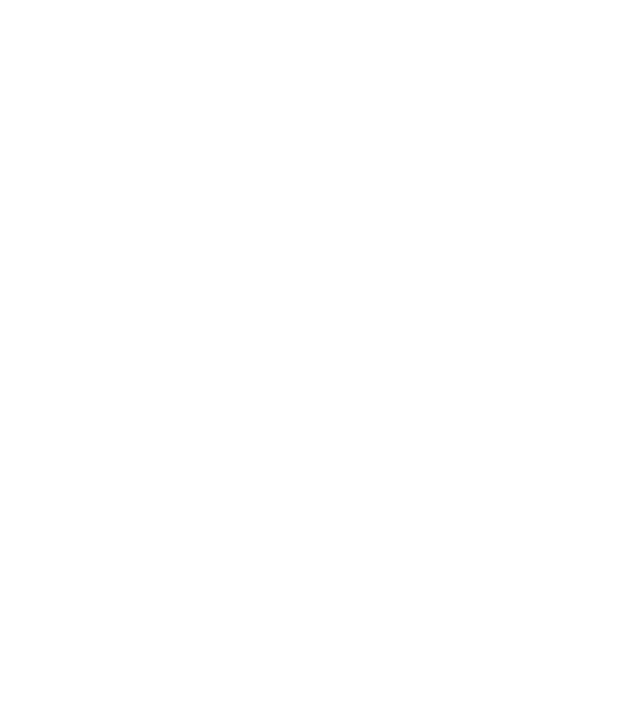
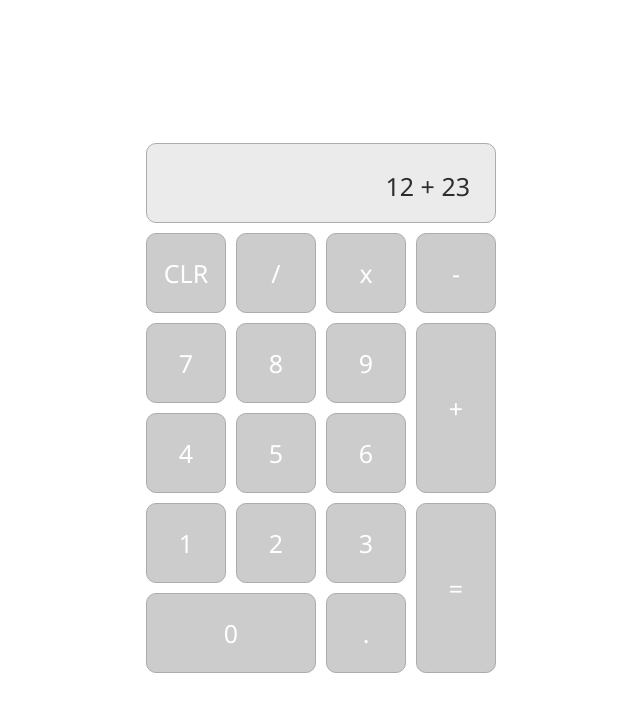
Before and after one commit to josephrmartinez/calculator, a plain HTML site: page index.html in a window 1280 px wide. Shown: the whole page, without its empty margins (319-959 px from the left). Drawn offline with Linux system fonts and the light colour scheme.

Commit message:
Update design with screen and keys

```diff
--- a/index.html
+++ b/index.html
@@ -8,6 +8,83 @@
     <title>Calculator</title>
 </head>
 <body>
+    <div class="container">
+        <div class="screen">12 + 23</div>
+        <div data-key="12" class="key CLR">CLR</div>
+        <div data-key="111" class="key divide">/</div>
+        <div data-key="106" class="key multiply">x</div>
+        <div data-key="109" class="key minus">-</div>
+        <div data-key="55" class="key seven">7</div>
+        <div data-key="56" class="key eight">8</div>
+        <div data-key="57" class="key nine">9</div>
+        <div data-key="107" class="key plus">+</div>
+        <div data-key="52" class="key four">4</div>
+        <div data-key="53" class="key five">5</div>
+        <div data-key="54" class="key six">6</div>
+        <div data-key="49" class="key one">1</div>
+        <div data-key="50" class="key two">2</div>
+        <div data-key="51" class="key three">3</div>
+        <div data-key="13" class="key equals">=</div>
+        <div data-key="48" class="key zero">0</div>
+        <div data-key="110" class="key decimal">.</div>
+    </div>
+
+  <audio data-key="12" src="sounds/clap.wav"></audio>
+  <audio data-key="111" src="sounds/hihat.wav"></audio>
+  <audio data-key="106" src="sounds/kick.wav"></audio>
+  <audio data-key="109" src="sounds/openhat.wav"></audio>
+  <audio data-key="55" src="sounds/boom.wav"></audio>
+  <audio data-key="56" src="sounds/ride.wav"></audio>
+  <audio data-key="57" src="sounds/snare.wav"></audio>
+  <audio data-key="107" src="sounds/tom.wav"></audio>
+  <audio data-key="52" src="sounds/tink.wav"></audio>
+  <audio data-key="53" src="sounds/clap.wav"></audio>
+  <audio data-key="54" src="sounds/hihat.wav"></audio>
+  <audio data-key="49" src="sounds/kick.wav"></audio>
+  <audio data-key="50" src="sounds/openhat.wav"></audio>
+  <audio data-key="51" src="sounds/boom.wav"></audio>
+  <audio data-key="13" src="sounds/ride.wav"></audio>
+  <audio data-key="48" src="sounds/snare.wav"></audio>
+  <audio data-key="110" src="sounds/tom.wav"></audio>
+
+
+  <script>
+    function removeTransition(e) {
+      if (e.propertyName !== 'transform') return;
+      e.target.classList.remove('typed');
+    }
+
+    function playSound(e) {
+        console.log(e);
+      const audio = document.querySelector(`audio[data-key="${e.keyCode}"]`);
+      const key = document.querySelector(`div[data-key="${e.keyCode}"]`);
+      if (!audio) return;
+
+      key.classList.add('typed');
+      audio.currentTime = 0;
+      audio.play();
+    }
+
+    function keyClicked(e) {
+      const keyCode = e.srcElement.attributes[0]['nodeValue'];
+      const audio = document.querySelector(`audio[data-key="${keyCode}"]`);
+      const key = document.querySelector(`div[data-key="${keyCode}"]`);
+      if (!audio) return;
+
+      key.classList.add('typed');
+      audio.currentTime = 0;
+      audio.play();
+    }
+
+    const keys = Array.from(document.querySelectorAll('.key'));
+    keys.forEach(key => key.addEventListener('transitionend', removeTransition));
+    keys.forEach(key => key.addEventListener('click', keyClicked));
+
+    window.addEventListener('keydown', playSound);
+
+
+
+  </script>
 
 </body>
 </html>
--- a/styles.css
+++ b/styles.css
@@ -0,0 +1,69 @@
+body{
+    display: flex;
+    justify-content: center;
+    align-items: center;
+    height: 100vh;
+}
+
+.container {
+    display: grid;
+    grid-template-columns: repeat(4, 80px [col-start]);
+    grid-template-rows: repeat(6, 80px [row-start]);
+    grid-template-areas:
+        "screen screen screen screen"
+        "clear divide multiply minus"
+        "seven eight nine plus"
+        "four five six plus"
+        "one two three equals"
+        "zero zero point equals";
+    gap: 10px;
+    justify-items: stretch;
+}
+
+.key{
+    border: 1px solid rgb(172, 172, 172);
+    border-radius: 10px;
+    display: flex;
+    align-items: center;
+    justify-content: center;
+    color:white;
+    background-color: rgb(204, 204, 204);
+    font-weight: 500;
+    font-size: 25px;
+    font-family: 'Segoe UI', Tahoma, Geneva, Verdana, sans-serif;
+    transition: all 0.07s;
+}
+
+.typed{
+    transform: scale(.95);
+    background-color: rgb(230, 230, 230);
+}
+
+.screen{
+    grid-column: 1 / 5;
+    grid-row: 1 / 2;
+    border: 1px solid rgb(172, 172, 172);
+    border-radius: 10px;
+    background-color: rgb(235, 235, 235);
+    text-align: right;
+    padding: 1em;
+    font-weight: 500;
+    font-size: 25px;
+    font-family: 'Segoe UI', Tahoma, Geneva, Verdana, sans-serif;
+    color: rgb(45, 45, 45);
+}
+
+.plus{
+    grid-column: 4 / 5;
+    grid-row: 3 / 5;
+}
+
+.equals {
+    grid-column: 4 / 5;
+    grid-row: 5 / 7;
+}
+
+.zero {
+    grid-column: 1 / 3;
+    grid-row: 6 / 7;
+}
```
Also changed, not shown: 10 other files.
